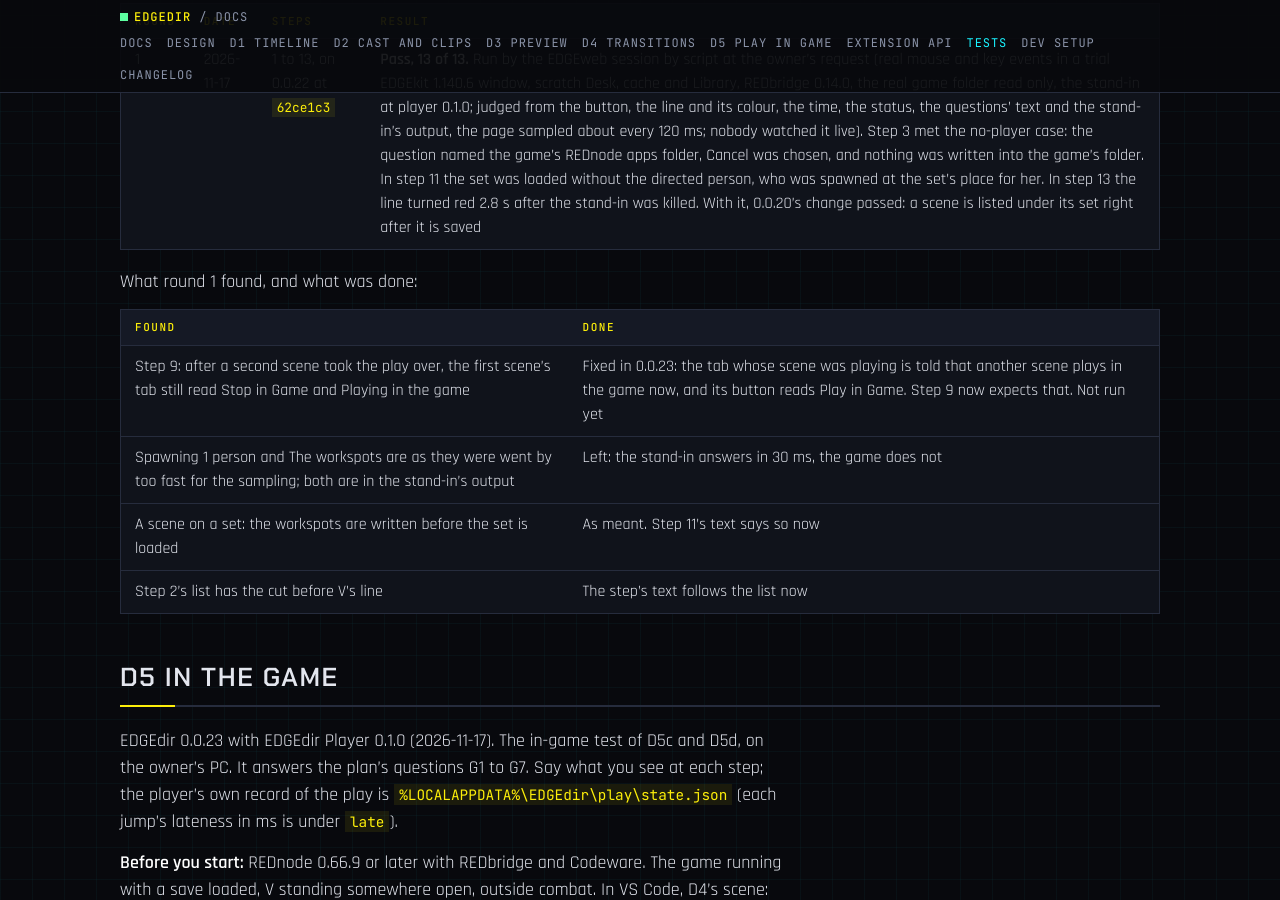
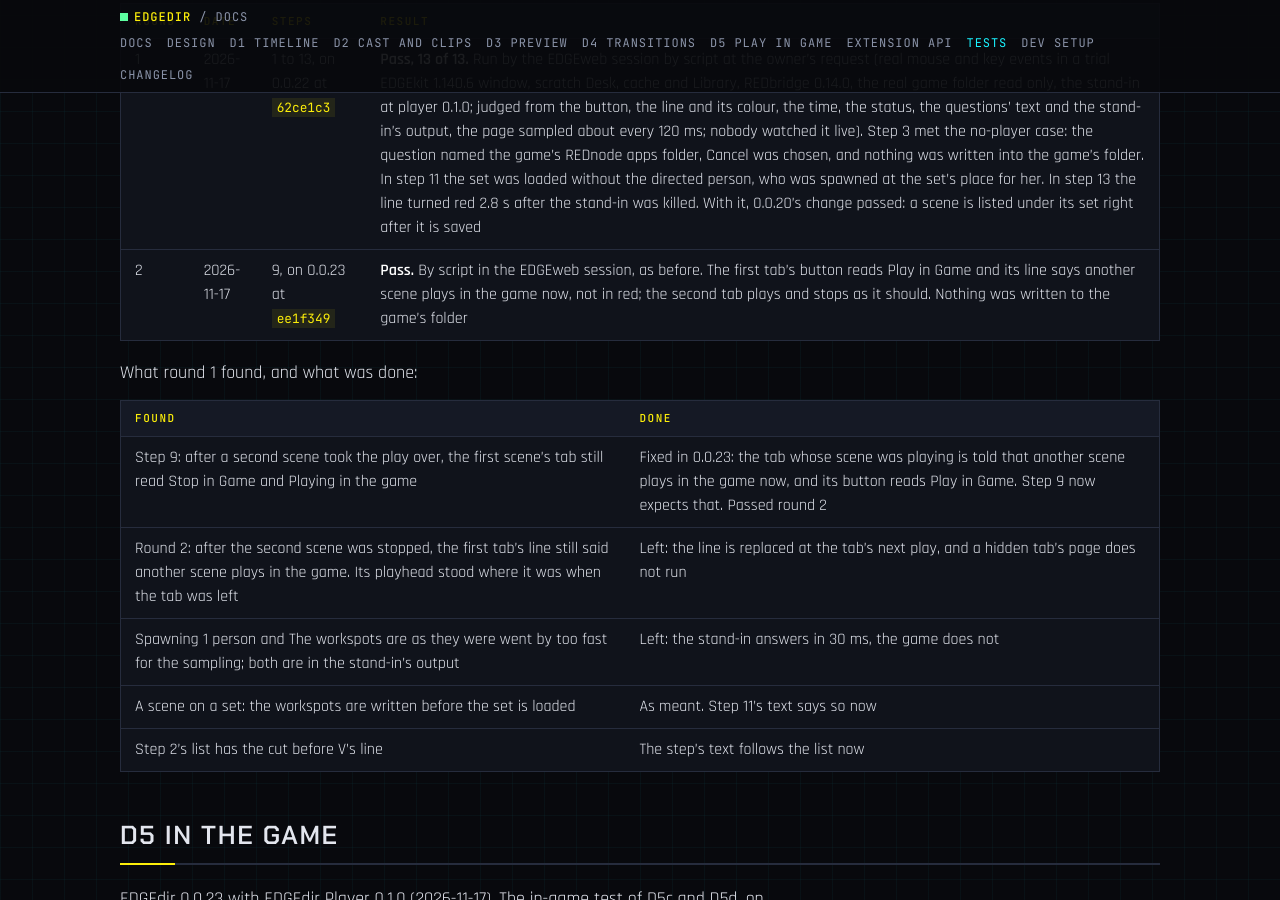
Before and after one commit to Edgemodders/EDGEdir, a Jekyll site: the page built from docs/testing.md, in a window 1280 px wide and 900 px high, scrolled down 25329 px. Built offline with Jekyll 4.4.1, drawn with Linux system fonts in a browser that asks for light colours; some of the changed text lies outside the part shown.

Commit message:
D5d's rerun recorded: step 9 passes on 0.0.23
Co-Authored-By: Claude Fable 5.2 <noreply@anthropic.com>

```diff
--- a/docs/testing.md
+++ b/docs/testing.md
@@ -14,7 +14,7 @@ Last updated 2026-11-17.
 |---|---|---|---|---|
 | [Type check, build and unit tests](#type-check-build-and-unit-tests) | Automated, also on GitHub (Check) | Scaffold, D1, D2 | 2026-11-17 | Pass, 75 tests |
 | [D5 in the game](#d5-in-the-game) | In the game, on the owner's PC | D5c, D5d | | Not run yet (0.0.23, EDGEdir Player 0.1.0) |
-| [D5d Play in game, in VS Code](#d5d-play-in-game-in-vs-code) | Hand, in VS Code, with a stand-in for the player; no game | D5d, D5c | 2026-11-17 | By script: 13 of 13 pass (0.0.22); one fix from its notes in 0.0.23, not run |
+| [D5d Play in game, in VS Code](#d5d-play-in-game-in-vs-code) | Hand, in VS Code, with a stand-in for the player; no game | D5d, D5c | 2026-11-17 | By script: round 1, 13 of 13 (0.0.22); round 2, the fix of 0.0.23 passes |
 | [D5a Sets](#d5a-sets) | Hand, in VS Code, with the game's files, REDbridge 0.14.0 and an EDGE Library | D5a | 2026-11-17 | By script: round 1, 11 of 14 (0.0.18: steps 2, 7 and 9 each missed one expectation); round 2, those and step 11 pass on 0.0.19. Every step has passed |
 | [D5b The cue sheet](#d5b-the-cue-sheet) | Hand, in VS Code, with the game's files and REDbridge 0.14.0 | D5b | 2026-11-17 | By script: 10 of 10 pass (0.0.16); the two changes of 0.0.18 from its notes pass too |
 | [D1 Timeline](#d1-timeline) | Hand, in VS Code | D1 | 2026-11-16 | By script: round 1, 22 of 22 (0.0.2); round 2, the three steps new in 0.0.3 pass (0.0.6). Step 23 is a known limit of VS Code's, not a fault |
@@ -43,7 +43,7 @@ Every hand test (D1, D2, D3) has passed a round run by script in another session
 - Nothing of the hand tests: every step of D1 to D4 has passed a round by script. (0.0.15's two small changes passed with D5b's round on 2026-11-17.)
 - **D5b The cue sheet** passed its round by script (10 of 10), and the two changes of 0.0.18 from its notes passed with D5a's round.
 - **D5a Sets** passed: its three misses of round 1 were fixed in 0.0.19 and passed their rerun. 0.0.20's small change from the rerun's notes (the Sets view is read again when a scene is saved) passed with D5d's round. One thing seen once is open: a message about unsaved changes put back with no window reload (D5a's round 2).
-- **D5d Play in game, in VS Code** passed its round by script (13 of 13, with a stand-in for the player). One fix from its notes is in 0.0.23, not run: a tab whose scene's play was taken over by another scene says so. The copy of the player into the game's folder has not run: the round chose Cancel there.
+- **D5d Play in game, in VS Code** passed its round by script (13 of 13, with a stand-in for the player). The fix of 0.0.23 from its notes (a tab whose scene's play was taken over by another scene says so) passed its rerun. The copy of the player into the game's folder has not run: the round chose Cancel there.
 - **D5 in the game**, 10 steps, on the owner's PC: not run yet. The player has not run in the game at all.
 - **The owner's spot tests** S1 to S13 below: none run yet.
 - The fix of 0.0.8 (a change the inspector refuses puts its box back) passed in D3's round.
@@ -465,12 +465,14 @@ EDGEdir 0.0.23 (first built as 0.0.21, 2026-11-17). It covers D5d's part in VS C
 | Round | Date | Steps | Result |
 |---|---|---|---|
 | 1 | 2026-11-17 | 1 to 13, on 0.0.22 at `62ce1c3` | **Pass, 13 of 13.** Run by the EDGEweb session by script at the owner's request (real mouse and key events in a trial EDGEkit 1.140.6 window, scratch Desk, cache and Library, REDbridge 0.14.0, the real game folder read only, the stand-in at player 0.1.0; judged from the button, the line and its colour, the time, the status, the questions' text and the stand-in's output, the page sampled about every 120 ms; nobody watched it live). Step 3 met the no-player case: the question named the game's REDnode apps folder, Cancel was chosen, and nothing was written into the game's folder. In step 11 the set was loaded without the directed person, who was spawned at the set's place for her. In step 13 the line turned red 2.8 s after the stand-in was killed. With it, 0.0.20's change passed: a scene is listed under its set right after it is saved |
+| 2 | 2026-11-17 | 9, on 0.0.23 at `ee1f349` | **Pass.** By script in the EDGEweb session, as before. The first tab's button reads Play in Game and its line says another scene plays in the game now, not in red; the second tab plays and stops as it should. Nothing was written to the game's folder |
 
 What round 1 found, and what was done:
 
 | Found | Done |
 |---|---|
-| Step 9: after a second scene took the play over, the first scene's tab still read Stop in Game and Playing in the game | Fixed in 0.0.23: the tab whose scene was playing is told that another scene plays in the game now, and its button reads Play in Game. Step 9 now expects that. Not run yet |
+| Step 9: after a second scene took the play over, the first scene's tab still read Stop in Game and Playing in the game | Fixed in 0.0.23: the tab whose scene was playing is told that another scene plays in the game now, and its button reads Play in Game. Step 9 now expects that. Passed round 2 |
+| Round 2: after the second scene was stopped, the first tab's line still said another scene plays in the game. Its playhead stood where it was when the tab was left | Left: the line is replaced at the tab's next play, and a hidden tab's page does not run |
 | Spawning 1 person and The workspots are as they were went by too fast for the sampling; both are in the stand-in's output | Left: the stand-in answers in 30 ms, the game does not |
 | A scene on a set: the workspots are written before the set is loaded | As meant. Step 11's text says so now |
 | Step 2's list has the cut before V's line | The step's text follows the list now |
```
Also changed, not shown: CLAUDE.md (+1 -0 lines).
